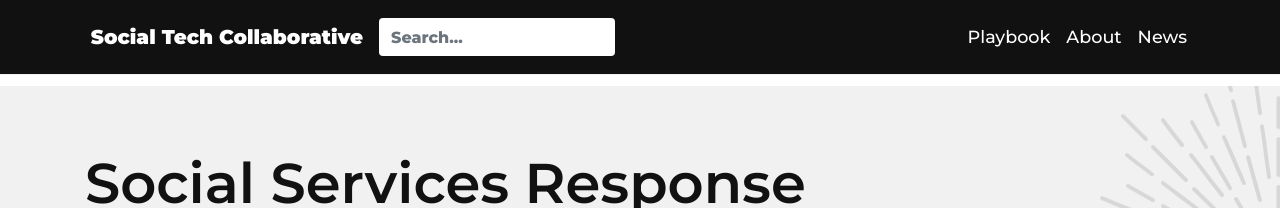
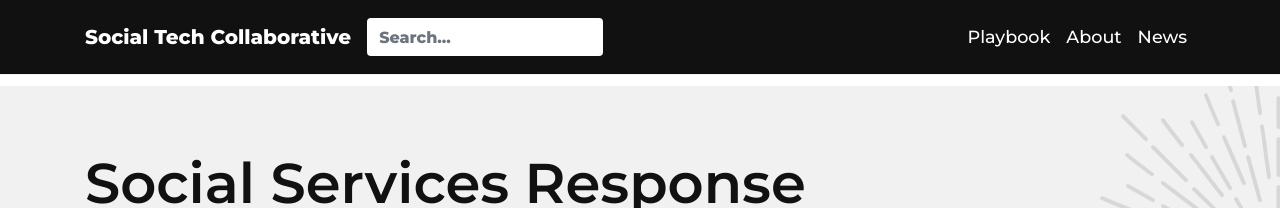
Before and after one commit to Social-Tech-Collab/socialtechcollaborative, a Jekyll site: the page built from index.html, in a window 1280 px wide. Shown: the top 208 px of the page. Built offline with Jekyll 4.4.1, drawn with Linux system fonts in a browser that asks for light colours; nearby versions of some CDN libraries; some web fonts are replaced; the list of posts is cut into pages by our own code.

Commit message:
navbar fixes

```diff
--- a/_layouts/default.html
+++ b/_layouts/default.html
@@ -60,8 +60,8 @@
     <!-- Navigation -->
     <nav class="navbar navbar-expand-lg navbar-light fixed-top">
       <div class="container">
-        <a class="navbar-brand font-weight-bolder mr-3" href="{{site.url}}/">&nbsp;<strong>Social Tech Collaborative</strong></a>
-        <button class="navbar-light navbar-toggler" type="button" data-toggle="collapse" data-target="#navbarsDefault" aria-controls="navbarsDefault" aria-expanded="false" aria-label="Toggle navigation">
+        <a class="navbar-brand" href="{{site.url}}/">Social Tech Collaborative</a>
+        <button class="navbar-toggler" type="button" data-toggle="collapse" data-target="#navbarsDefault" aria-controls="navbarsDefault" aria-expanded="false" aria-label="Toggle navigation">
           <span class="navbar-toggler-icon"></span>
         </button>
         <div class="collapse navbar-collapse" id="navbarsDefault">
```
